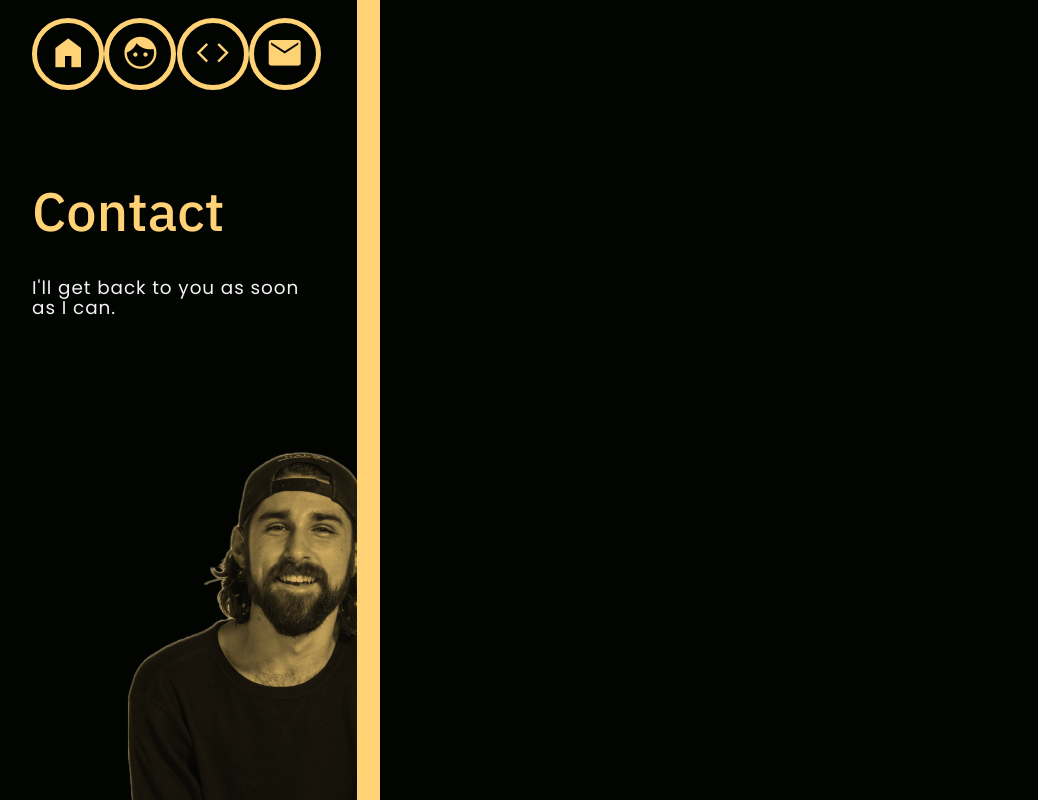
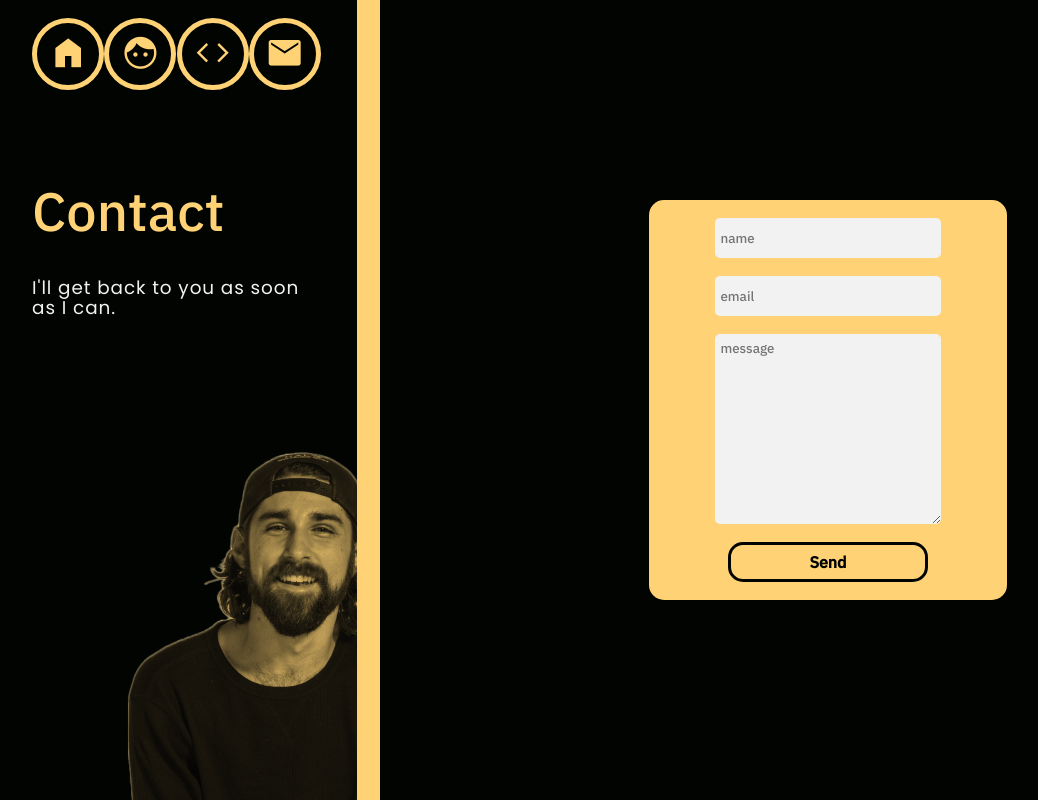
Before and after one commit to rboddy/ryanboddydotnetV3, a SvelteKit app: page /contact in a window 1280 px wide. Shown: the whole page, without its empty margins (4-1042 px from the left). Built offline with nearby package versions, Linux system fonts and the light colour scheme.

Commit message:
Contact form done, kinda hate it?

```diff
--- /dev/null
+++ b/src/lib/components/contact/contactForm.svelte
@@ -0,0 +1,67 @@
+<div class="form-container">
+    <form action="" class="contact-form">
+        <input type="text" placeholder="name">
+        <input type="email" placeholder="email">
+        <textarea rows="10" placeholder="message"></textarea>
+        <button type="submit">Send</button>
+    </form>
+</div>
+
+<style>
+    .form-container {
+        height: 100vh;
+        display: flex;
+        align-items: center;
+        justify-content: center;
+    }
+    form {
+        display: flex;
+        flex-direction: column;
+        justify-content: space-evenly;
+        height: 50vh;
+        background-color: #ffd375;
+        width: 40%;
+        border-radius: 15px;
+    }
+    form * {
+        align-self: center;
+    }
+    input {
+        height: 30px;
+        border: none;
+        background-color: #f2f2f2;
+        border-radius: 5px;
+        padding: 5px;
+        width: 60%;
+        font-family: 'IBM Plex Sans', sans-serif;
+    }
+    textarea {
+        border: none;
+        background-color: #f2f2f2;
+        border-radius: 5px;
+        padding: 5px;
+        width: 60%;
+        font-family: 'IBM Plex Sans', sans-serif;
+    }
+    textarea::placeholder {
+        font-family: 'IBM Plex Sans', sans-serif;
+    }
+    input:focus, textarea:focus {
+        outline: none;
+    }
+    button {
+        border: 3px solid #010400;
+        background: none;
+        color: #010400;
+        height: 40px;
+        padding: 5px;
+        width: 200px;
+        border-radius: 15px;
+        font-weight: 700;
+        font-size: 16px;
+        font-family: 'IBM Plex Sans', sans-serif;
+    }
+    button:hover {
+        cursor: pointer;
+    }
+</style>
--- a/src/routes/contact/+page.svelte
+++ b/src/routes/contact/+page.svelte
@@ -1,8 +1,10 @@
 <script>
     import Sidebar from "$lib/components/sidebar.svelte";
+    import ContactForm from "../../lib/components/contact/contactForm.svelte";
     import WorkViewer from "../../lib/components/work/workViewer.svelte";
 
 </script>
 <div class="content">
     <Sidebar title={"Contact"} content={"<p>I'll get back to you as soon as I can.</p>"}/>
+    <ContactForm />
 </div>
```
